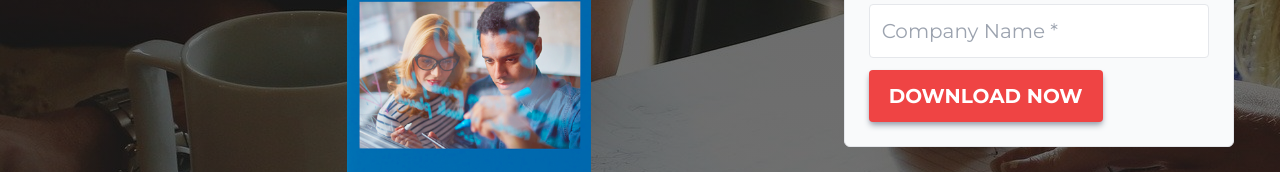
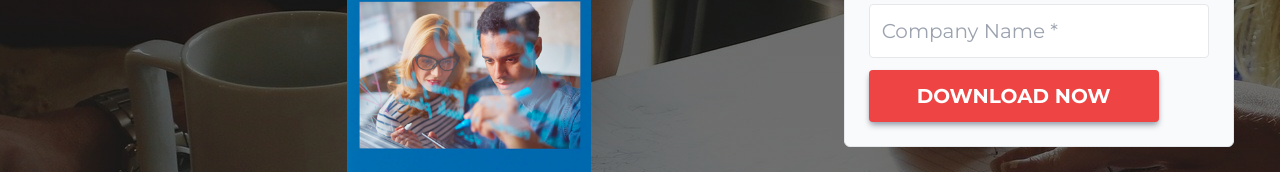
Before and after one commit to shoaibbadshah/get-a-quote, a Next.js app: page / in a window 1280 px wide. Shown: the part 472-644 px from the top of the page. Built offline with nearby package versions, Linux system fonts and the light colour scheme.

Commit message:
problem md rm

```diff
--- a/pages/index.js
+++ b/pages/index.js
@@ -118,7 +118,7 @@ export default function Home() {
                   <input
                     type="submit"
                     value="DOWNLOAD NOW"
-                    className="shadow-md shadow-gray-400 text-xs font-montserrat pl-3 p-2 md:p-3 md:text-xl mt-3 text-white md:font-bold bg-red-500 rounded md:px-5 md:px-12"
+                    className="shadow-md shadow-gray-400 text-xs font-montserrat pl-3 p-2 md:p-3 md:text-xl mt-3 text-white md:font-bold bg-red-500 rounded px-5 md:px-12"
                   />
                 </form>
               </div>
--- a/tailwind.config.js
+++ b/tailwind.config.js
@@ -7,12 +7,6 @@ module.exports = {
     extend: {
       fontFamily: {
         montserrat: ["Montserrat"],
-        lato: ["Lato"],
-        garamond: ["Garamond"],
-      },
-      backgroundImage: {
-        team: "url('/team.jpg')",
-        "footer-texture": "url('/img/footer-texture.png')",
       },
     },
   },
```
